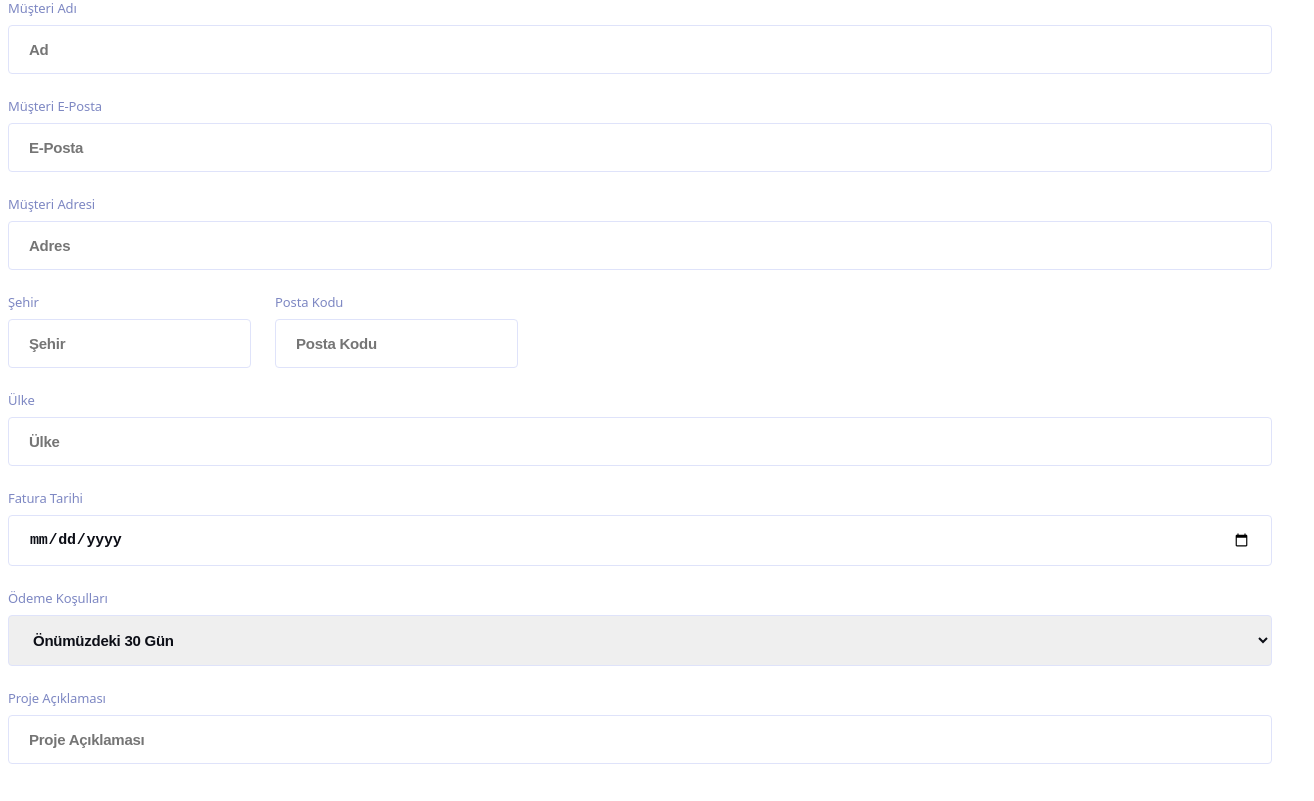
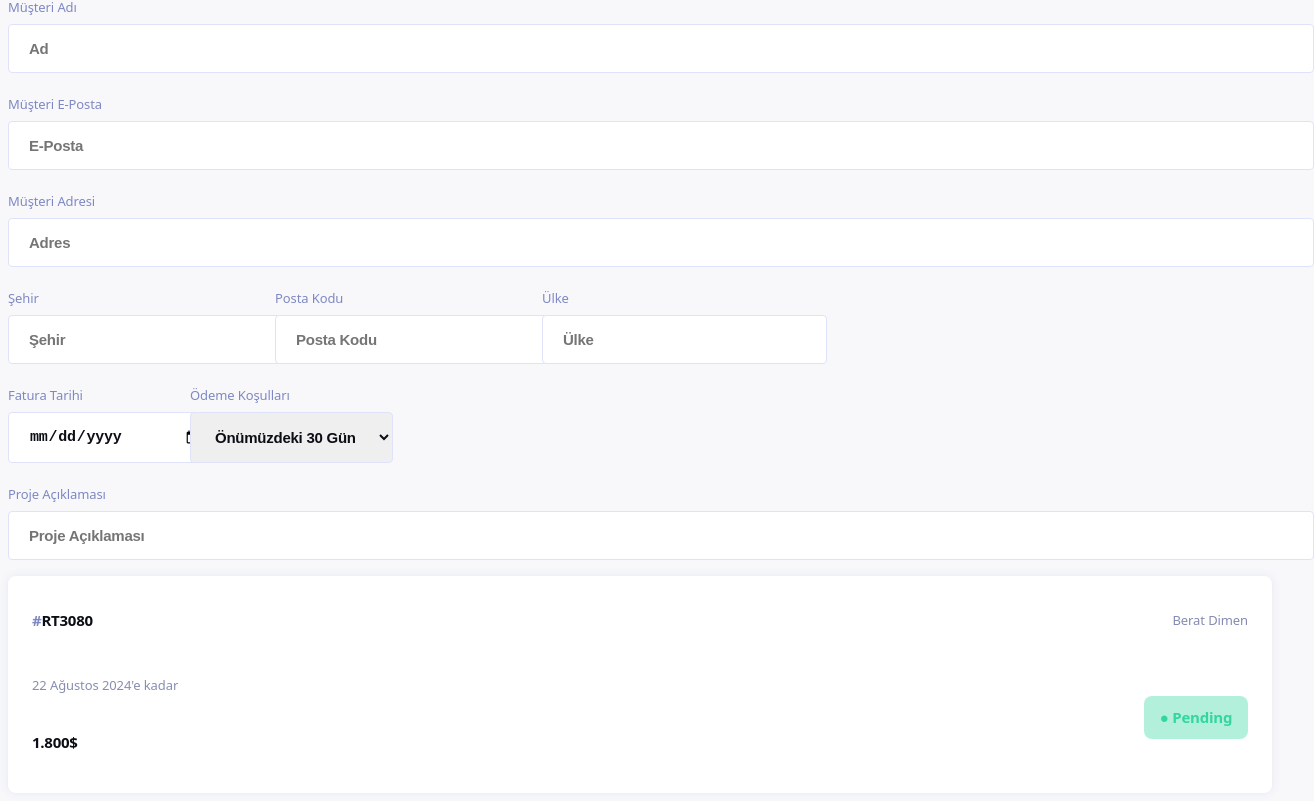
Before and after one commit to beratdimen/invoice-app, a Next.js app: page / in a window 1280 px wide. Shown: the part 469-1270 px from the top of the page, 1314 px wide, since content can reach past the window. Before the commit the page ends 1241 px from the top, so only its background shows below. Built offline with nearby package versions, Linux system fonts and the light colour scheme.

Commit message:
anasayfa cardd ı oluşturuldu

```diff
--- /dev/null
+++ b/app/fatura-ekleme/page.jsx
@@ -0,0 +1,13 @@
+import BillForm from "@/components/bill-form";
+import BillTo from "@/components/bill-to";
+
+export default function InvoiceAddPage() {
+  return (
+    <>
+      <form>
+        <BillForm />
+        <BillTo />
+      </form>
+    </>
+  );
+}
--- a/app/globals.css
+++ b/app/globals.css
@@ -1,5 +1,6 @@
 body {
   font-family: system-ui;
+  background-color: #f8f8fb;
 }
 
 h3 {
@@ -23,3 +24,10 @@ select {
   text-align: left;
   border: 1px solid #dfe3fa;
 }
+
+@media (width >=768px) {
+  input,
+  select {
+    width: 100%;
+  }
+}
--- a/app/page.js
+++ b/app/page.js
@@ -1,14 +1,14 @@
 import BillTo from "@/components/bill-to";
 
 import BillForm from "@/components/bill-form";
+import InvoiceAddPage from "./fatura-ekleme/page";
+import InvoiceCard from "@/components/invoice-card";
 
 export default function Home() {
   return (
     <>
-      <form>
-        <BillForm />
-        <BillTo />
-      </form>
+      <InvoiceAddPage />
+      <InvoiceCard />
     </>
   );
 }
--- a/components/bill-to/index.jsx
+++ b/components/bill-to/index.jsx
@@ -28,7 +28,8 @@ export default function BillTo() {
         />
       </label>
 
-      <div className="cities">
+      <div className="addressContent">
+        <div className="citiesContent">
           <label htmlFor="city">
             Şehir
             <input type="text" placeholder="Şehir" name="city" id="city" />
@@ -44,12 +45,13 @@ export default function BillTo() {
             />
           </label>
         </div>
-
         <label htmlFor="country">
           Ülke
           <input type="text" placeholder="Ülke" name="country" id="country" />
         </label>
+      </div>
 
+      <div className="invoicePaymentDate">
         <label htmlFor="invoiceDate">
           Fatura Tarihi
           <input
@@ -69,6 +71,7 @@ export default function BillTo() {
             <option value="">Önümüzdeki 1 Gün</option>
           </select>
         </label>
+      </div>
 
       <label htmlFor="projectDescription">
         Proje Açıklaması
--- a/components/bill-to/style.css
+++ b/components/bill-to/style.css
@@ -1,16 +1,7 @@
 .billTo {
   display: flex;
   flex-direction: column;
-  gap: 25px;
-
-  h3 {
-    font-size: 15px;
-    font-weight: 700;
-    line-height: 15px;
-    letter-spacing: -0.25px;
-    text-align: left;
-    color: #7c5dfa;
-  }
+  gap: 24px;
 
   label {
     display: flex;
@@ -24,8 +15,27 @@
     color: #7e88c3;
   }
 
-  .cities {
+  .invoicePaymentDate {
+    display: flex;
+    flex-direction: column;
+    gap: 9px;
+  }
+
+  .citiesContent {
     display: flex;
     gap: 24px;
   }
 }
+
+@media (width >= 426px) {
+  .billTo {
+    .addressContent {
+      display: flex;
+      gap: 24px;
+    }
+
+    .invoicePaymentDate {
+      flex-direction: row;
+    }
+  }
+}
--- /dev/null
+++ b/components/invoice-card/index.jsx
@@ -0,0 +1,22 @@
+import "./style.css";
+export default function InvoiceCard() {
+  return (
+    <div className="cardContainer">
+      <div className="cardHeader">
+        <h2>
+          <span>#</span>RT3080
+        </h2>
+        <p>Berat Dimen</p>
+      </div>
+      <div className="cardContentGeneral">
+        <div className="cardContent">
+          <p>22 Ağustos 2024'e kadar</p>
+          <h3>1.800$</h3>
+        </div>
+        <div className="cardsituation">
+          <p>● Pending</p>
+        </div>
+      </div>
+    </div>
+  );
+}
--- /dev/null
+++ b/components/invoice-card/style.css
@@ -0,0 +1,87 @@
+.cardContainer {
+  margin-top: 16px;
+  display: flex;
+  flex-direction: column;
+  gap: 24px;
+  box-shadow: 0px 0 10px #48549f1a;
+  background-color: white;
+  padding: 24px;
+  border-radius: 8px;
+
+  .cardHeader {
+    display: flex;
+    align-items: center;
+    justify-content: space-between;
+
+    h2 {
+      color: #0c0e16;
+      font-size: 15px;
+      font-weight: 700;
+      line-height: 15px;
+      letter-spacing: -0.25px;
+      text-align: left;
+
+      span {
+        font-size: 15px;
+        font-weight: 700;
+        line-height: 15px;
+        letter-spacing: -0.25px;
+        text-align: left;
+        color: #7e88c3;
+      }
+    }
+
+    p {
+      color: #858bb2;
+      font-size: 13px;
+      font-weight: 500;
+      line-height: 15px;
+      letter-spacing: -0.10000000149011612px;
+    }
+  }
+
+  .cardContentGeneral {
+    display: flex;
+    align-items: center;
+    justify-content: space-between;
+
+    .cardContent {
+      display: flex;
+      flex-direction: column;
+      gap: 9px;
+      p {
+        font-size: 13px;
+        font-weight: 500;
+        line-height: 15px;
+        letter-spacing: -0.10000000149011612px;
+        text-align: left;
+
+        color: #888eb0;
+      }
+
+      h3 {
+        font-size: 15px;
+        font-weight: 700;
+        line-height: 24px;
+        letter-spacing: -0.25px;
+        text-align: left;
+        color: #0c0e16;
+      }
+    }
+
+    .cardsituation {
+      p {
+        background-color: #33d69f60;
+        color: #33d69f;
+        width: 104px;
+        text-align: center;
+        padding-block: 14px;
+        border-radius: 8px;
+        font-size: 15px;
+        font-weight: 700;
+        line-height: 15px;
+        letter-spacing: -0.25px;
+      }
+    }
+  }
+}
```
Lines whose indentation alone changed are shown as unchanged.
